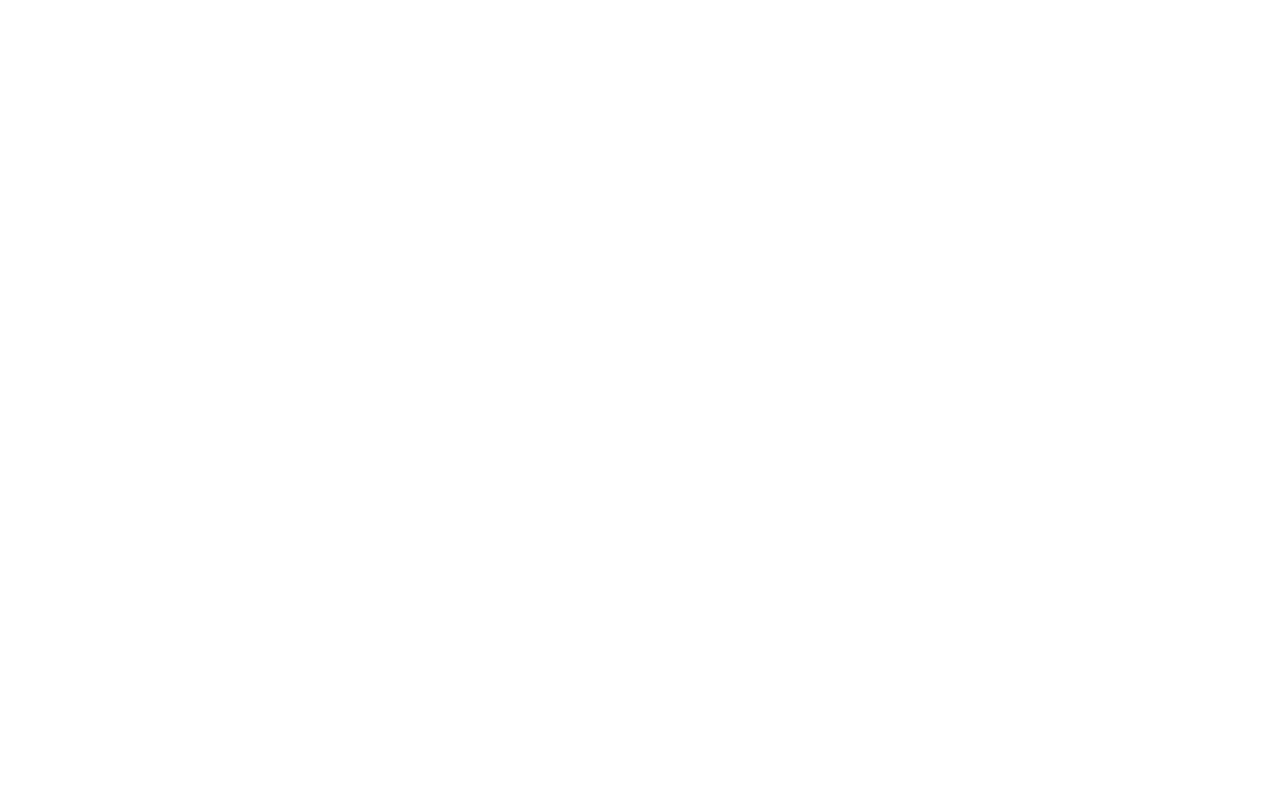
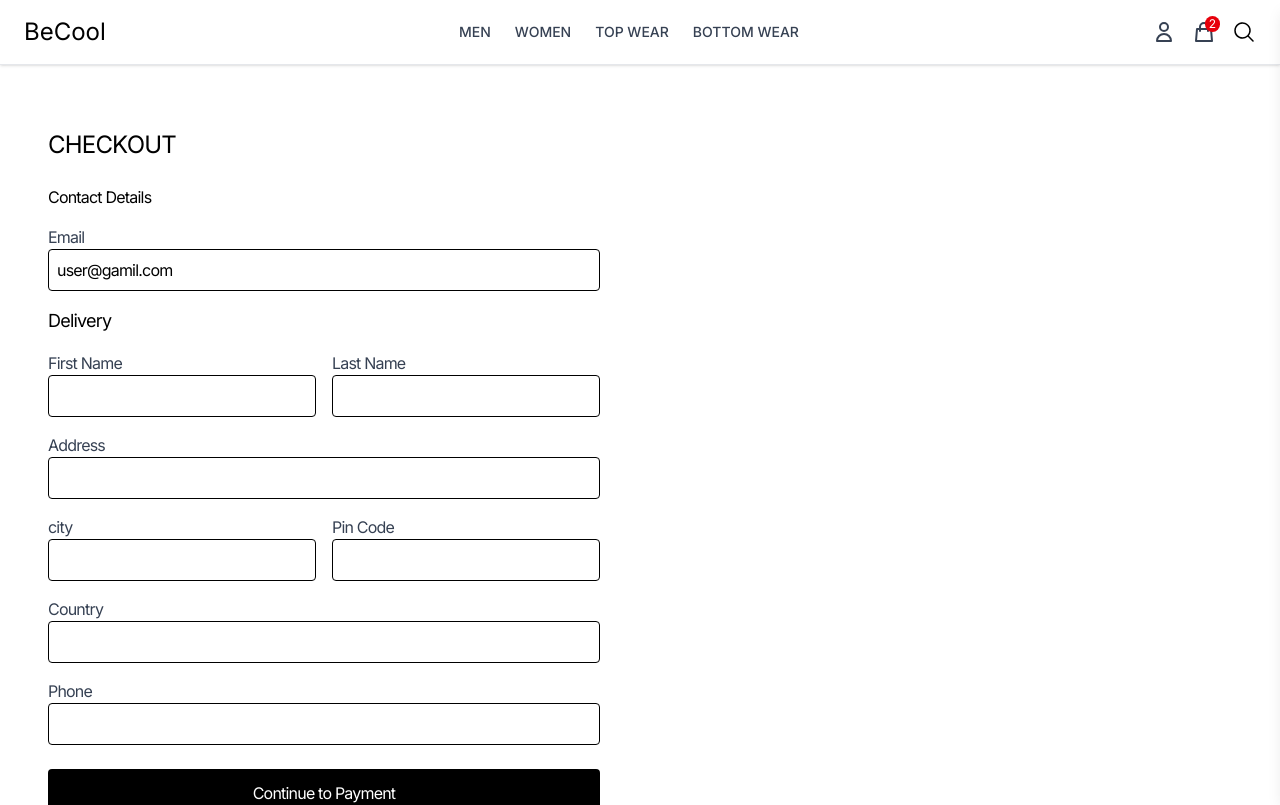
Before and after one commit to bishalhota/Clothing-Brand, a React (Vite) app in the folder Frontend/: page /checkout in a window 1280 px wide. Before the commit this address had no page. Shown: the top 805 px of the page. Built offline with nearby package versions, Linux system fonts and the light colour scheme.

Commit message:
checkout

```diff
--- a/Frontend/package.json
+++ b/Frontend/package.json
@@ -10,6 +10,7 @@
     "preview": "vite preview"
   },
   "dependencies": {
+    "@paypal/react-paypal-js": "^8.8.3",
     "@tailwindcss/vite": "^4.1.7",
     "react": "^19.1.0",
     "react-dom": "^19.1.0",
--- a/Frontend/src/App.jsx
+++ b/Frontend/src/App.jsx
@@ -6,6 +6,7 @@
 import Profile from './Pages/Profile'
 import CollectionPage from './Pages/CollectionPage'
 import ProductDetails from './components/Products/ProductDetails'
+import Checkout from './components/Cart/Checkout'
 
 function App() {
 
@@ -19,6 +20,7 @@
           <Route path="profile" element={<Profile />} />
           <Route path="collections/:collection" element={<CollectionPage />}></Route>
           <Route path="product/:id" element={<ProductDetails />}></Route>
+          <Route path="checkout" element={<Checkout />} />
         </Route>
         {/* <Route>Admin Layout</Route> */}
       </Routes>
--- /dev/null
+++ b/Frontend/src/components/Cart/Checkout.jsx
@@ -0,0 +1,193 @@
+import React, { useState } from 'react'
+import { useNavigate } from 'react-router-dom';
+import PayPalButton from './PayPalButton';
+
+const cart = {
+    products: [
+        {
+            name: "Stylish Jacket",
+            size: "M",
+            color: "Black",
+            price: 120,
+            image: "https://picsum.photos/150?random=1",
+        },
+        {
+            name: "Casual Sneakers",
+            size: "42",
+            color: "White",
+            price: 75,
+            image: "https://picsum.photos/150?random=2",
+        },
+    ],
+    totalPrice: 195,
+};
+
+
+
+const Checkout = () => {
+    const navigate = useNavigate();
+    const [checkoutId,setCheckoutId] = useState(null);
+    const [shippingAddress, setShippingAddress] = useState({
+        firstName: "",
+        lastName: "",
+        address: "",
+        city: "",
+        postalCode: "",
+        country: "",
+        phone: "",
+    });
+
+    const handleCreateCheckout = (e) =>{                                        // this will send payment checkout to the backend
+        e.preventDefault();
+    }
+
+    const handlePaymentSuccess = (details) =>{
+        console.log("Payment Successfull",details);
+        navigate("/order-confirmation");
+    }
+
+    return (
+        <div className='grid grid-cols-1 lg:grid-cols-2 gap-8 max-w-7xl mx-auto py-10 px-6 tracking-tighter'>
+            {/* Left Section */}
+            <div className='bg-white rounded-lg p-6'>
+                <h2 className='text-2xl uppercase mb-6'>Checkout</h2>
+                <form onSubmit={handleCreateCheckout}>
+                    <h3 className='ttext-lg mb-4'>Contact Details</h3>
+                    <div className='mb-4'>
+                        <label className='block text-gray-700'>Email</label>
+                        <input type="email" value="user@gamil.com" className='w-full p-2 border rounded' disabled />
+                    </div>
+                    <h3 className='text-lg mb-4'>Delivery</h3>
+                    <div className='mb-4 grid grid-cols-2 gap-4'>
+                        <div>
+                            <label className='block text-gray-700'>First Name</label>
+                            <input
+                                type="text"
+                                value={shippingAddress.firstName}
+                                onChange={(e) =>{
+                                    setShippingAddress({...shippingAddress,
+                                        firstName:e.target.value,
+                                    })
+                                }}
+                                className='w-full p-2 border rounded'
+                                required
+                            />
+                        </div>
+
+                        <div>
+                            <label className='block text-gray-700'>Last Name</label>
+                            <input
+                                type="text"
+                                value={shippingAddress.lastName}
+                                onChange={(e) =>{
+                                    setShippingAddress({...shippingAddress,
+                                        lastName:e.target.value,
+                                    })
+                                }}
+                                className='w-full p-2 border rounded'
+                                required
+                            />
+                        </div>
+                    </div>
+                    <div className='mb-4'>
+                        <label className='block text-gray-700'>
+                            Address
+                        </label>
+                        <input type="text"
+                            value={shippingAddress.address}
+                            onChange={(e) =>{
+                                setShippingAddress({
+                                    ...shippingAddress,
+                                    address:e.target.value,
+                                })
+                            }}
+                            className='w-full p-2 border rounded'
+                            required
+                        />
+                    </div>
+                    <div className='mb-4 grid grid-cols-2 gap-4'>
+                        <div>
+                            <label className='block text-gray-700'>city</label>
+                            <input
+                                type="text"
+                                value={shippingAddress.city}
+                                onChange={(e) =>{
+                                    setShippingAddress({...shippingAddress,
+                                        city:e.target.value,
+                                    })
+                                }}
+                                className='w-full p-2 border rounded'
+                                required
+                            />
+                        </div>
+
+                        <div>
+                            <label className='block text-gray-700'>Pin Code</label>
+                            <input
+                                type="number"
+                                value={shippingAddress.postalCode}
+                                onChange={(e) =>{
+                                    setShippingAddress({...shippingAddress,
+                                        postalCode:e.target.value,
+                                    })
+                                }}
+                                className='w-full p-2 border rounded'
+                                required
+                            />
+                        </div>
+                    </div>
+                     <div className='mb-4'>
+                        <label className='block text-gray-700'>
+                            Country
+                        </label>
+                        <input type="text"
+                            value={shippingAddress.country}
+                            onChange={(e) =>{
+                                setShippingAddress({
+                                    ...shippingAddress,
+                                    country:e.target.value,
+                                })
+                            }}
+                            className='w-full p-2 border rounded'
+                            required
+                        />
+                    </div>
+                     <div className='mb-4'>
+                        <label className='block text-gray-700'>
+                            Phone
+                        </label>
+                        <input type="text"
+                            value={shippingAddress.phone}
+                            onChange={(e) =>{
+                                setShippingAddress({
+                                    ...shippingAddress,
+                                    phone:e.target.value,
+                                })
+                            }}
+                            className='w-full p-2 border rounded'
+                            required
+                        />
+                    </div>
+                    <div className='mt-6'>
+                        {!checkoutId ? (
+                            <button type='submit' className='w-full bg-black text-white py-3 rounded'>
+                                Continue to Payment
+                            </button>
+                        ) : (
+                            <div>
+                                <h3 className='text-lg mb-4'>Pay with Paypal</h3>
+                                {/* PayPal */}
+                                <PayPalButton
+                                    amount={100}
+                                    onSuccess={handlePaymentSuccess}
+                                    onError={(err) => alert("Payment failed. Try again.")} />
+                            </div>
+                        )}
+                    </div>
+                </form>
+            </div>
+        </div>
+    )
+}
+
+export default Checkout
--- /dev/null
+++ b/Frontend/src/components/Cart/PayPalButton.jsx
@@ -0,0 +1,9 @@
+import React from 'react'
+
+const PayPalButton = () => {
+  return (
+    <div>PayPalButton</div>
+  )
+}
+
+export default PayPalButton
--- a/Frontend/src/components/Layout/CartDrawer.jsx
+++ b/Frontend/src/components/Layout/CartDrawer.jsx
@@ -2,9 +2,14 @@
 import { useState } from 'react'
 import { IoMdClose } from 'react-icons/io'
 import CartContents from '../Cart/CartContents'
+import { useNavigate } from 'react-router-dom'
 
 const CartDrawer = ({drawerOpen,setDrawerOpen,toggleCartDrawer}) => {
 
+  const navigate = useNavigate();
+  const handleCheckout = () =>{
+    navigate("/checkout");
+  }
 
   return (
     <div className={`fixed top-0 right-0 w-3/4 md:w-[30rem] sm:w-1/2   h-full bg-white shadow-lg transform transition-transform duration-300 flex flex-col z-50 ${drawerOpen ?  "translate-x-0" : "translate-x-full"}`}>
@@ -21,7 +26,9 @@
         </div>
 
         <div className='p-4 bg-white sticky bottom-0'>
-            <button className='w-full bg-black text-white py-3 rounded-lg font-semibold hover:bg-gray-800 transition'>Checkout</button>
+            <button className='w-full bg-black text-white py-3 rounded-lg font-semibold hover:bg-gray-800 transition'
+                onClick={handleCheckout}
+            >Checkout</button>
             <p className='text-sm tracking-tighter text-gray-500 mt-2 text-center'>Shipping, Taxes, and discount codes calculated at checkout</p>
         </div>
     </div>
--- a/Frontend/src/components/Products/ProductDetails.jsx
+++ b/Frontend/src/components/Products/ProductDetails.jsx
@@ -95,6 +95,9 @@
 
 
 
+
+
+
           {/* Mobile version */}
           <div className="md:hidden flex overscroll-x-scroll space-x-4 mb-4">
             {SelectedProduct.images.map((image, index) => (
@@ -107,6 +110,9 @@
               />
             ))}
           </div>
+
+
+
 
 
           {/* Right Side */}
```
Also changed, not shown: 1 other file (tests, documents, lock files or other folders).
